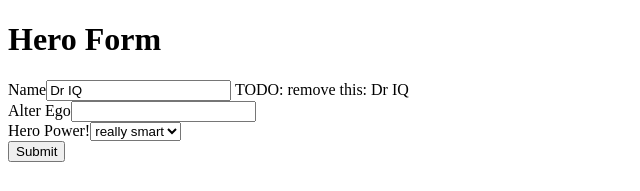
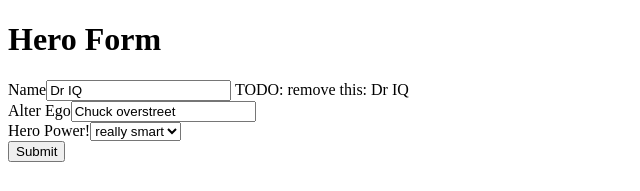
Before and after one commit to live4574/AngularStart, an Angular app in the folder angular-forms/: page / in a window 1280 px wide. Shown: the top 191 px of the page, without its empty margins (0-640 px from the left). Built offline with nearby package versions, Linux system fonts and the light colour scheme.

Commit message:
set ngModel, name to alterEgo and power

```diff
--- a/angular-forms/src/app/hero-form/hero-form.component.html
+++ b/angular-forms/src/app/hero-form/hero-form.component.html
@@ -9,12 +9,12 @@
 
         <div class="form-group">
             <label for="alterEgo">Alter Ego</label>
-            <input type="text" class="form-control" id="alterEgo">
+            <input type="text" class="form-control" id="alterEgo" [(ngModel)]="model.alterEgo" name="alterEgo">
         </div>
 
         <div class="form-group">
             <label for="power">Hero Power!</label>
-            <select class="form-control" id="power" required>
+            <select class="form-control" id="power" required [(ngModel)]="model.power" name="power">
                 <option *ngFor="let power of powers" [value]="power">{{power}}</option>
             </select>
         </div>
```
